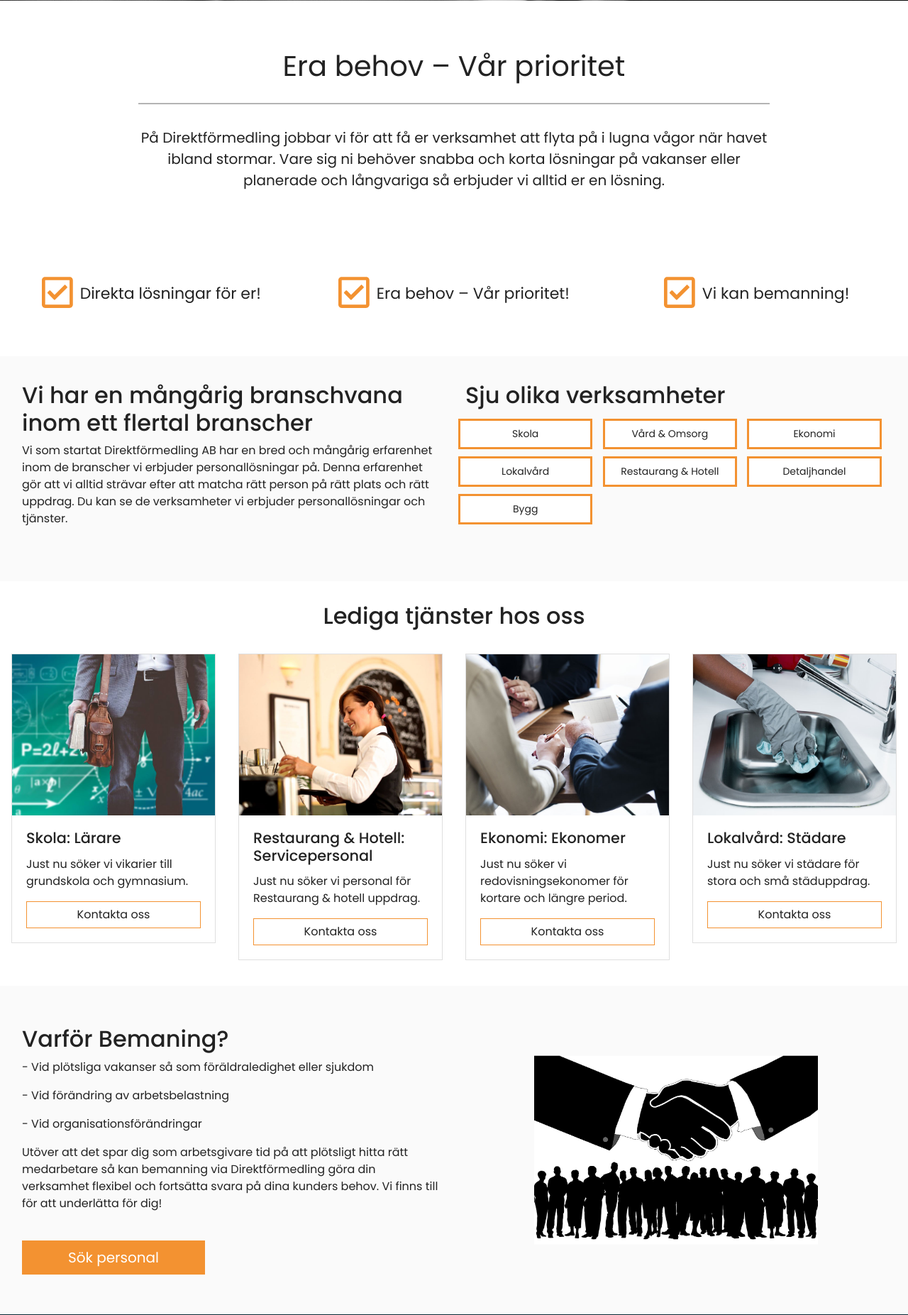
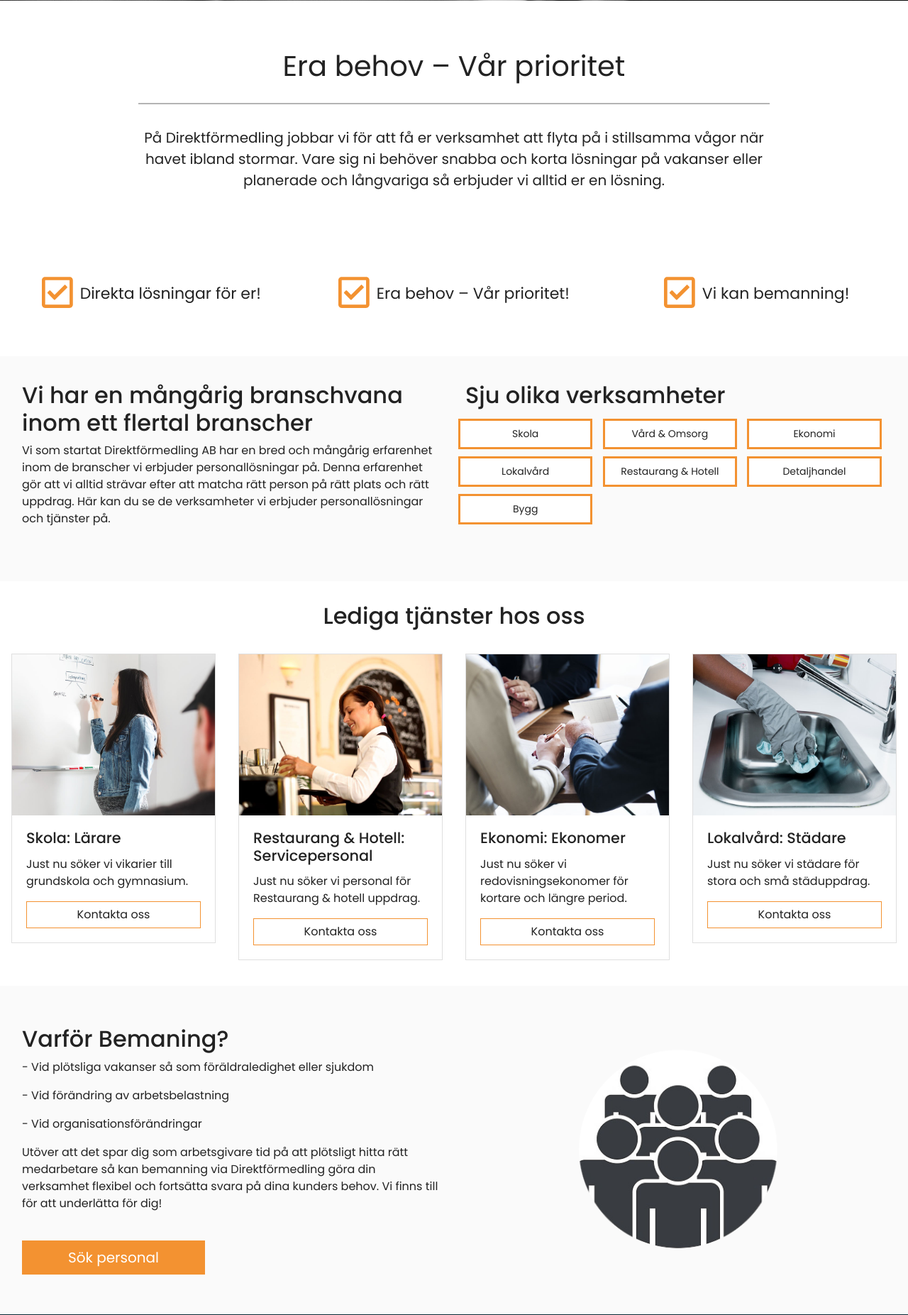
Before and after one commit to Pikey79/Direktf-rmedling, a PHP site: page / in a window 1280 px wide. Shown: the part 475-2328 px from the top of the page at 71% size. Run offline with PHP 8.4, Linux system fonts and the light colour scheme; some libraries are stand-ins or nearby versions.

Commit message:
Ändringar efter önskemål

```diff
--- a/footer.php
+++ b/footer.php
@@ -48,7 +48,7 @@
 
 			<div class="col-12">
 				<hr class="light-100">
-				<h5 class="footer-copyright">&copy; Direktförmedling AB - Alla rättigheter förbehållna</h5>
+				<h5 class="footer-copyright">&copy; Direktförmedling Sverige AB - Alla rättigheter förbehållna</h5>
 			</div>
 
 		</div>
--- a/pages/application.php
+++ b/pages/application.php
@@ -6,11 +6,6 @@
 				<h2>Sök jobb</h2>
 				<p>På Direktförmedling lägger vi stor vikt vid personliga egenskaper. Vi söker därför dig som gillar att arbeta tillsammans med människor och skapa goda relationer.
 					Du arbetar strukturerat, ansvarsfullt och med en god service.</p>
-				<h4>Krav:</h4>
-				<p>- Behärskar svenska språket i tal och skrift. Engelska är meriterande.</p>
-				<p>- Socialt kompetent.</p>
-				<p>- Grundläggande kunskaper i Officepaketet.</p>
-				<p><strong>Ersättning:</strong> Enligt kollektivavtal.</p>
 				<hr>
 				<p>Registrera ditt CV, vid frågor <a href="index.php?page=contact">kontakta oss</a>.</p>
 			</div>
--- a/pages/home.php
+++ b/pages/home.php
@@ -21,7 +21,7 @@
 			</div>
 			<hr>
 			<div class="col-12">
-				<p class="lead">På Direktförmedling jobbar vi för att få er verksamhet att flyta på i lugna vågor när havet ibland stormar.
+				<p class="lead">På Direktförmedling jobbar vi för att få er verksamhet att flyta på i stillsamma vågor när havet ibland stormar.
 					Vare sig ni behöver snabba och korta lösningar på vakanser eller planerade och långvariga så erbjuder vi alltid er en lösning.</p>
 			</div>
 		</div>
@@ -51,7 +51,7 @@
 			<div class="col-lg-6">
 				<h2>Vi har en mångårig branschvana inom ett flertal branscher</h2>
 				<p>Vi som startat Direktförmedling AB har en bred och mångårig erfarenhet inom de branscher vi erbjuder personallösningar på.
-					Denna erfarenhet gör att vi alltid strävar efter att matcha rätt person på rätt plats och rätt uppdrag. Du kan se de verksamheter vi erbjuder personallösningar och tjänster.</p>
+					Denna erfarenhet gör att vi alltid strävar efter att matcha rätt person på rätt plats och rätt uppdrag. Här kan du se de verksamheter vi erbjuder personallösningar och tjänster på.</p>
 				<br>
 			</div>
 			<div class="col-lg-6">
@@ -76,7 +76,7 @@
 		<div class="row">
 			<div class="col-md-3 card-container">
 				<div class="card">
-					<img class="card-img-top" src="img/df/larare.jpg">
+					<img class="card-img-top" src="img/df/teacher.jpg">
 					<div class="card-body">
 						<h4 class="card-title">Skola: Lärare</h4>
 						<p class="card-text">Just nu söker vi vikarier till grundskola och gymnasium.</p>
@@ -134,7 +134,7 @@
 				<a href="index.php?page=search-staff"><button type="button" class="btn btn-primary btn-lg hire-staff-btn">Sök personal</button></a>
 			</div>
 			<div class="col-lg-6 hire-staff">
-				<img src="img/df/personal.jpg" class="img-fluid">
+				<img src="img/df/staff.png" class="img-fluid">
 			</div>
 		</div>
 	</div>
```
Also changed, not shown: img/df/staff.png (added), img/df/teacher.jpg (added).
